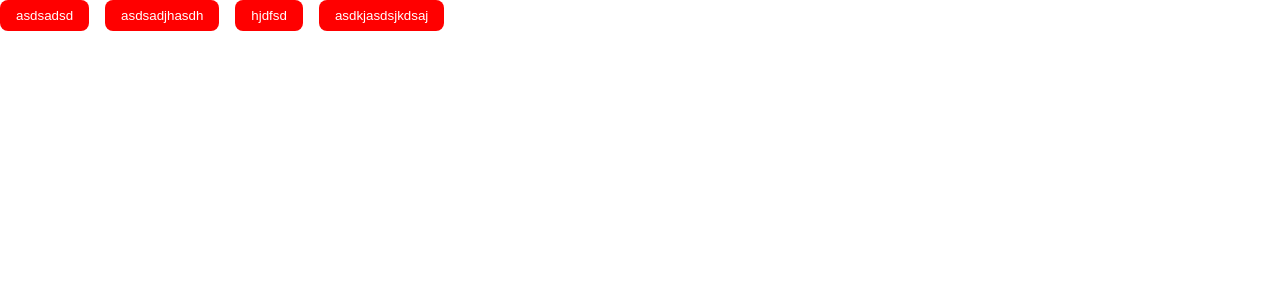
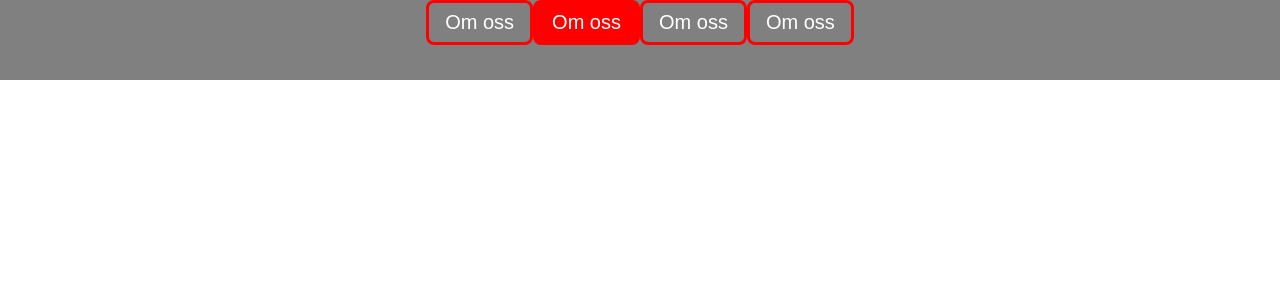
Before and after one commit to Ester2109/DCST1002-Prosjektoppgave, a React (Create React App) app: page / in a window 1280 px wide. Shown: the top 300 px of the page. Built offline with nearby package versions, Linux system fonts and the light colour scheme.

Commit message:
misc changes

```diff
--- a/src/components/Button/Button.js
+++ b/src/components/Button/Button.js
@@ -1,9 +1,23 @@
-import styles from './Button.module.css';
+import styles from "./Button.module.css";
 
-function Button({children}) {
-    return (
-        <button className={styles.button}>{children}</button>
-    )
+function Button({ children, buttonSize, variant, ...props }) {
+  let fontSize = "20px";
+  if (buttonSize === "large") fontSize = "100px";
+  if (buttonSize === "medium") fontSize = "50px";
+
+  return (
+    <button
+      className={styles.button}
+      style={{
+        fontSize: fontSize,
+        background: variant === "outlined" ? "transparent" : "red",
+        border: "3px solid red",
+      }}
+      {...props}
+    >
+      {children}
+    </button>
+  );
 }
 
 export default Button;
--- a/src/components/Button/Button.module.css
+++ b/src/components/Button/Button.module.css
@@ -1,7 +1,7 @@
 .button {
-    background-color: red;
-    border: none;
-    border-radius: 0.5rem;
-    padding: .5rem 1rem;
-    color: white;
+  font-size: 1rem;
+  border: none;
+  border-radius: 0.5rem;
+  padding: 0.5rem 1rem;
+  color: white;
 }
--- a/src/components/Header/Header.js
+++ b/src/components/Header/Header.js
@@ -0,0 +1,15 @@
+import Button from "../Button/Button";
+import styles from "./Header.module.css";
+
+function Header({ children }) {
+  return (
+    <div className={styles.header}>
+      <Button variant={"outlined"}>Om oss</Button>
+      <Button>Om oss</Button>
+      <Button variant={"outlined"}>Om oss</Button>
+      <Button variant={"outlined"}>Om oss</Button>
+    </div>
+  );
+}
+
+export default Header;
--- a/src/components/Header/Header.module.css
+++ b/src/components/Header/Header.module.css
@@ -0,0 +1,5 @@
+.header {
+  width: 100%;
+  height: 5rem;
+  background: gray;
+}
--- a/src/test1.js
+++ b/src/test1.js
@@ -1,18 +1,7 @@
-import Button from "./components/Button/Button";
+import Header from "./components/Header/Header";
 
 function Page() {
-    return (
-        <div style={{
-            display: 'flex',
-            gap: '1rem'
-        }}>
-
-        <Button>asdsadsd</Button>
-        <Button>asdsadjhasdh</Button>
-        <Button>hjdfsd</Button>
-        <Button>asdkjasdsjkdsaj</Button>
-        </div>
-    )
+  return <Header />;
 }
 
 export default Page;
```
